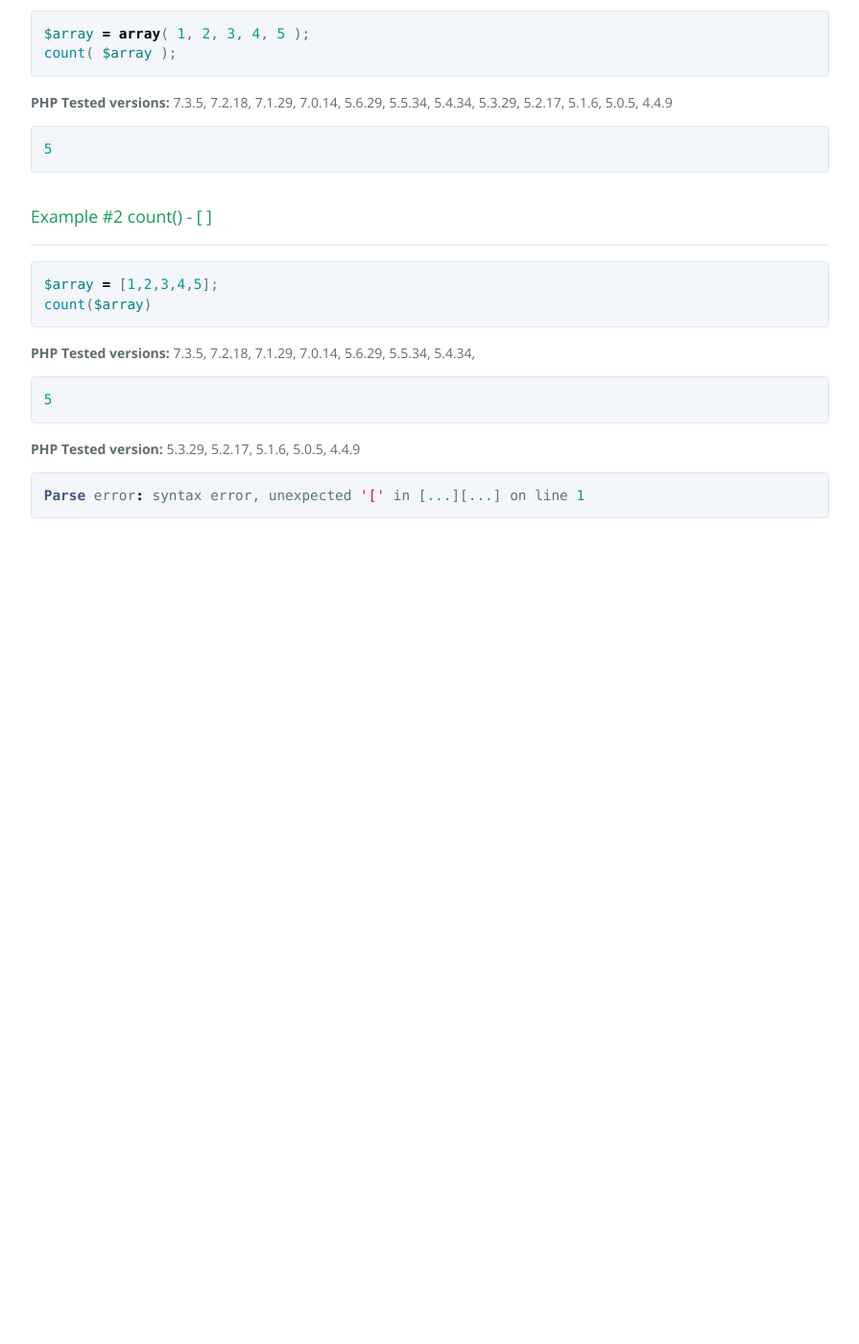
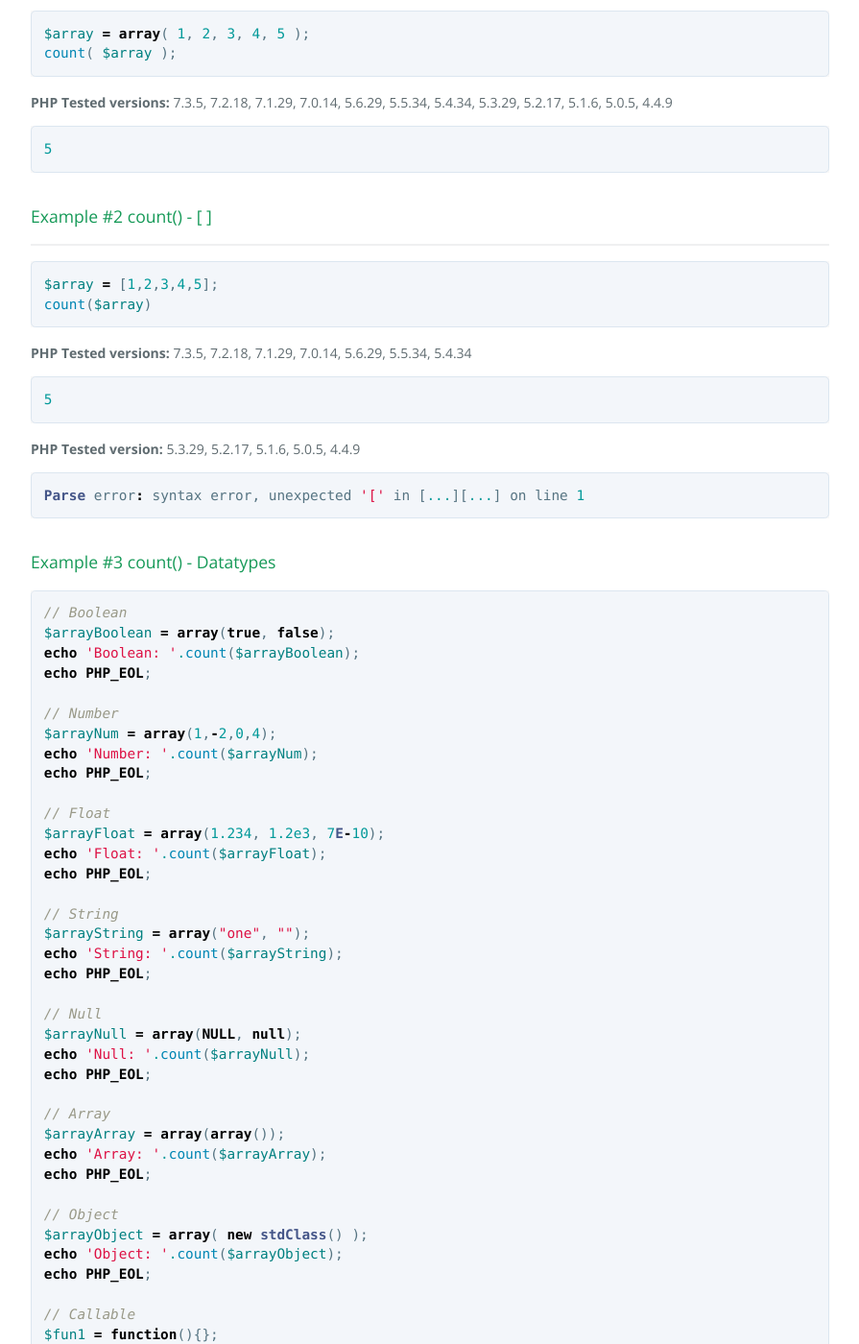
Before and after one commit to dhayalramk/dhayalramk.github.io, a Jekyll site: the page built from PHP/FuncationReference/VariableAndTypeRelatedExtensions/Arrays/ArrayFunctions/count.md, in a window 1280 px wide and 1400 px high, scrolled down 1199 px. Shown: the whole window at 96% size, without its empty margins (192-1087 px from the left). Built offline with Jekyll 4.4.1, drawn with Linux system fonts in a browser that asks for light colours; our own code applies the rules of GitHub Pages for plain Markdown files; before the commit the page ends 1787 px from its top, so only the background shows below that; some of the changed text lies outside the part shown.

Commit message:
Adding another example

````diff
--- a/PHP/FuncationReference/VariableAndTypeRelatedExtensions/Arrays/ArrayFunctions/count.md
+++ b/PHP/FuncationReference/VariableAndTypeRelatedExtensions/Arrays/ArrayFunctions/count.md
@@ -55,7 +55,7 @@
 count($array)
 ```
 
-**PHP Tested versions:** 7.3.5, 7.2.18, 7.1.29, 7.0.14, 5.6.29, 5.5.34, 5.4.34,
+**PHP Tested versions:** 7.3.5, 7.2.18, 7.1.29, 7.0.14, 5.6.29, 5.5.34, 5.4.34
 ```php
 5
 ```
@@ -64,3 +64,72 @@
 ```php
 Parse error: syntax error, unexpected '[' in [...][...] on line 1
 ```
+
+#### Example #3 count() - Datatypes
+
+```php
+// Boolean
+$arrayBoolean = array(true, false);
+echo 'Boolean: '.count($arrayBoolean);
+echo PHP_EOL;
+
+// Number
+$arrayNum = array(1,-2,0,4);
+echo 'Number: '.count($arrayNum);
+echo PHP_EOL;
+
+// Float
+$arrayFloat = array(1.234, 1.2e3, 7E-10);
+echo 'Float: '.count($arrayFloat);
+echo PHP_EOL;
+
+// String
+$arrayString = array("one", "");
+echo 'String: '.count($arrayString);
+echo PHP_EOL;
+
+// Null
+$arrayNull = array(NULL, null);
+echo 'Null: '.count($arrayNull);
+echo PHP_EOL;
+
+// Array
+$arrayArray = array(array());
+echo 'Array: '.count($arrayArray);
+echo PHP_EOL;
+
+// Object
+$arrayObject = array( new stdClass() );
+echo 'Object: '.count($arrayObject);
+echo PHP_EOL;
+
+// Callable
+$fun1 = function(){};
+$arrayObject = array( $fun1, function($x){return $x*$x;} );
+echo 'Callable: '.count($arrayObject);
+echo PHP_EOL;
+
+// Mixed
+$arrayMixed = array( 0, null, "one", array(), array(0), 1.2e3, array(1,"one",1.01,""), new stdClass() );
+echo 'Mixed: '.count($arrayMixed);
+echo PHP_EOL;
+
+```
+
+**PHP Tested versions:** 7.3.5, 7.2.18, 7.1.29, 7.0.14, 5.6.29, 5.5.34, 5.4.34, 5.3.29
+```php
+Boolean: 2
+Number: 4
+Float: 3
+String: 2
+Null: 2
+Array: 1
+Object: 1
+Callable: 2
+Mixed: 8
+```
+
+**PHP Tested version:** 5.2.17, 5.1.6, 5.0.5, 4.4.9
+```php
+Parse error: syntax error, unexpected T_FUNCTION in [...][...] on line 38
+```
````
